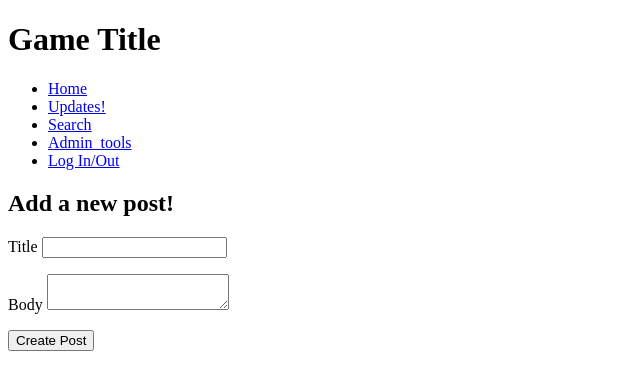
After one commit to AGreenwoodMelb/game-blog-app, a Rails app: page /posts/new in a window 1280 px wide. The commit adds this page. Shown: the top 390 px of the page, without its empty margins (0-640 px from the left). Run offline with Rails 7, Linux system fonts and the light colour scheme.

Commit message:
Major reshuffle, undid react features

```diff
--- a/app/controllers/api/post_manager_controller.rb
+++ b/app/controllers/api/post_manager_controller.rb
@@ -5,6 +5,9 @@ module Api
             render json: Post.all
         end
 
+        def show
+            render json: Post.find(params[:id])
+        end
 
     end
 end
--- a/app/controllers/posts_controller.rb
+++ b/app/controllers/posts_controller.rb
@@ -1,10 +1,57 @@
 class PostsController < ApplicationController
     def index
-
+        @posts = Post.all
     end
 
     def show
+        find_post
+    end
 
+    def new
+        @post = Post.new
+    end
+
+    def create
+        @post = Post.new(post_params)
+        if @post.save
+            flash.notice = "Post '#{@post.title}' created!"
+            redirect_to post_path(@post)
+        else
+            flash.notice = "Post '#{@post.title}' creation Failed!"
+            render new
+        end
+    end
+
+    def destroy
+        find_post
+        @post.destroy
+        flash.notice = "Post '#{@post.title}' destroyed!"
+        redirect_to posts_path
+    end
+
+    def edit
+        find_post
+    end
+
+    def update
+        find_post
+        if @post.update(post_params)
+            flash.notice = "Post '#{@post.title}' updated!"
+            redirect_to post_path(@post)
+        else
+            flash.notice = "Post '#{@post.title}' update Failed!"
+            render edit
+        end
+    end
+
+    private
+
+    def post_params
+        params.require(:post).permit(:title, :body)
+    end
+
+    def find_post
+        @post = Post.find(params[:id])
     end
 
 end
--- a/app/javascript/packs/application.js
+++ b/app/javascript/packs/application.js
@@ -4,7 +4,7 @@
 // that code so it'll be compiled.
 
 require("@rails/ujs").start()
-// require("turbolinks").start()
+require("turbolinks").start()
 require("@rails/activestorage").start()
 require("channels")
 
--- a/app/javascript/packs/posts_index_page.js
+++ b/app/javascript/packs/posts_index_page.js
@@ -8,6 +8,6 @@ document.addEventListener('DOMContentLoaded', () => {
     <div>
       <PostListContainer />
     </div>,
-    document.body.appendChild(document.createElement('div')),
+    document.querySelector('#root'),
   )
 })
--- a/app/views/layouts/application.html.erb
+++ b/app/views/layouts/application.html.erb
@@ -17,13 +17,16 @@
     </div>
     <nav>
       <ul>
-        <li><a href="<%=root_path%>">Home</a></li>
-        <li><a href="/posts">Updates!</a></li>
-        <li><a href="/search">Search</a></li>
-        <li><a href="/">Admin_tools</a></li>
-        <li><a href="/">Log In/Out</a></li>
+        <li><%= link_to 'Home', root_path%></li>
+        <li><%= link_to 'Updates!', posts_path%></li>
+        <li><%= link_to 'Search', root_path%></li>
+        <li><%= link_to 'Admin_tools', root_path%></li>
+        <li><%= link_to 'Log In/Out', root_path%></li>
       </ul>
     </nav>
+   <p class="flash">
+    <%= flash.notice %>
+   </p>
     <%= yield %>
   </body>
 </html>
--- /dev/null
+++ b/app/views/posts/_form.html.erb
@@ -0,0 +1,13 @@
+<%= form_with model: @post do |f| %>
+    <p>
+        <%= f.label :title %>
+        <%= f.text_field :title %>
+    </p>
+    <p>
+        <%= f.label :body %>
+        <%= f.text_area :body %>
+    </p>
+    <p>
+        <%= f.submit %>
+    </p>
+<% end %>
--- /dev/null
+++ b/app/views/posts/edit.html.erb
@@ -0,0 +1,3 @@
+<h2>Edit Your Post</h2>
+<%= render partial: 'form' %>
+<%= link_to 'DELETE', post_path(@post) , method: :delete, :confirm => "Do you really want to delete this post?"%>
--- /dev/null
+++ b/app/views/posts/new.html.erb
@@ -0,0 +1,2 @@
+<h2>Add a new post!</h2>
+<%= render partial: 'form'%>
--- a/app/views/posts/show.html.erb
+++ b/app/views/posts/show.html.erb
@@ -1 +1,4 @@
-<%= javascript_pack_tag 'posts_show_page' %>
+<h2><%= @post.title %></h2>
+<p><%= @post.body %></p>
+
+<%= link_to 'EDIT', edit_post_path%>
--- a/config/routes.rb
+++ b/config/routes.rb
@@ -4,7 +4,4 @@ Rails.application.routes.draw do
   resources :posts
 
 
-  namespace :api do
-    resources :post_manager, only: [:index]
-  end
 end
```
Also changed, not shown: app/javascript/components/PostDisplay/PostDisplay.js (added, +18 -0 lines), app/javascript/components/PostDisplay/PostDisplayContainer.js (+35 -5 lines), app/javascript/packs/posts_show_page.js (+4 -3 lines), app/views/posts/index.html.erb (+12 -1 lines).
